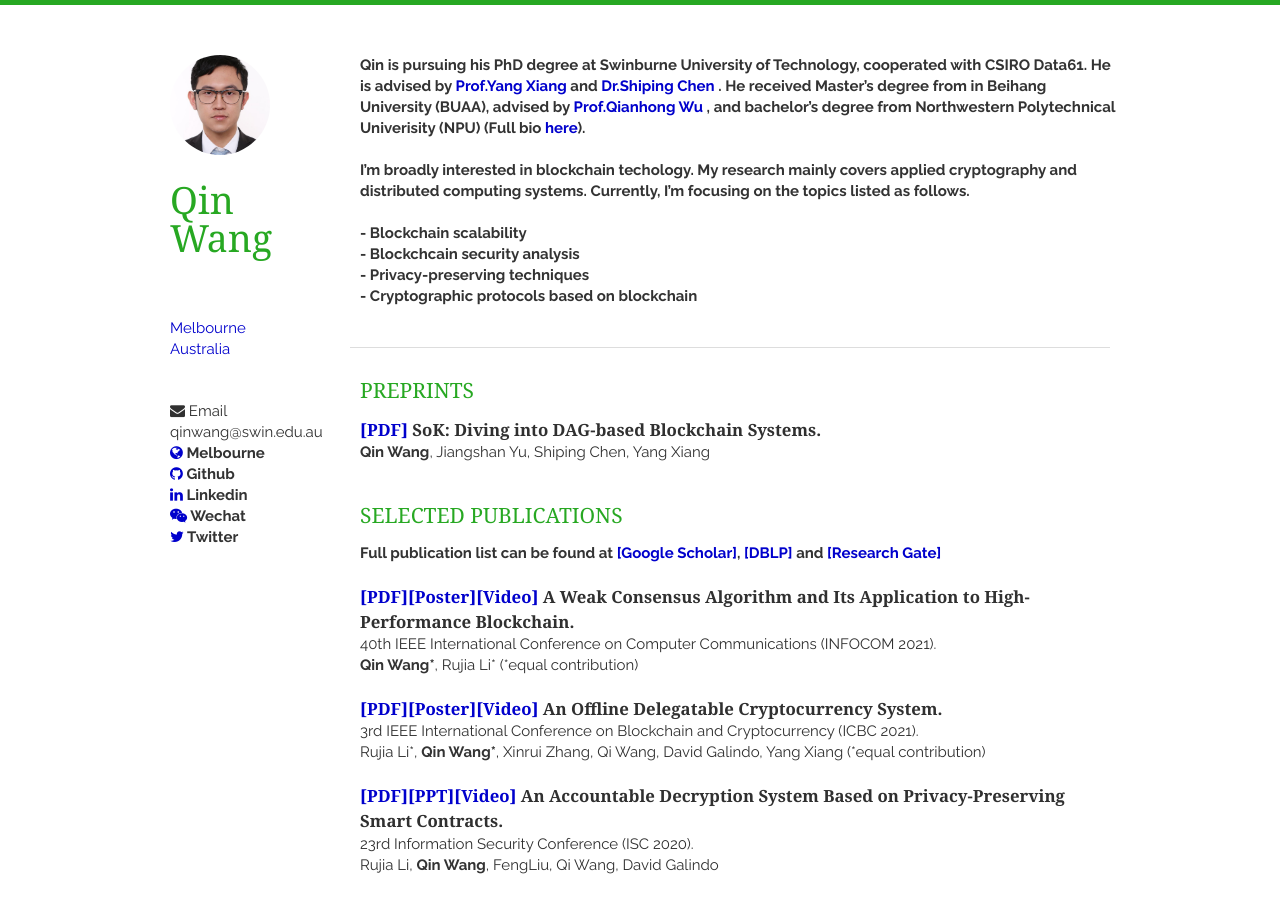
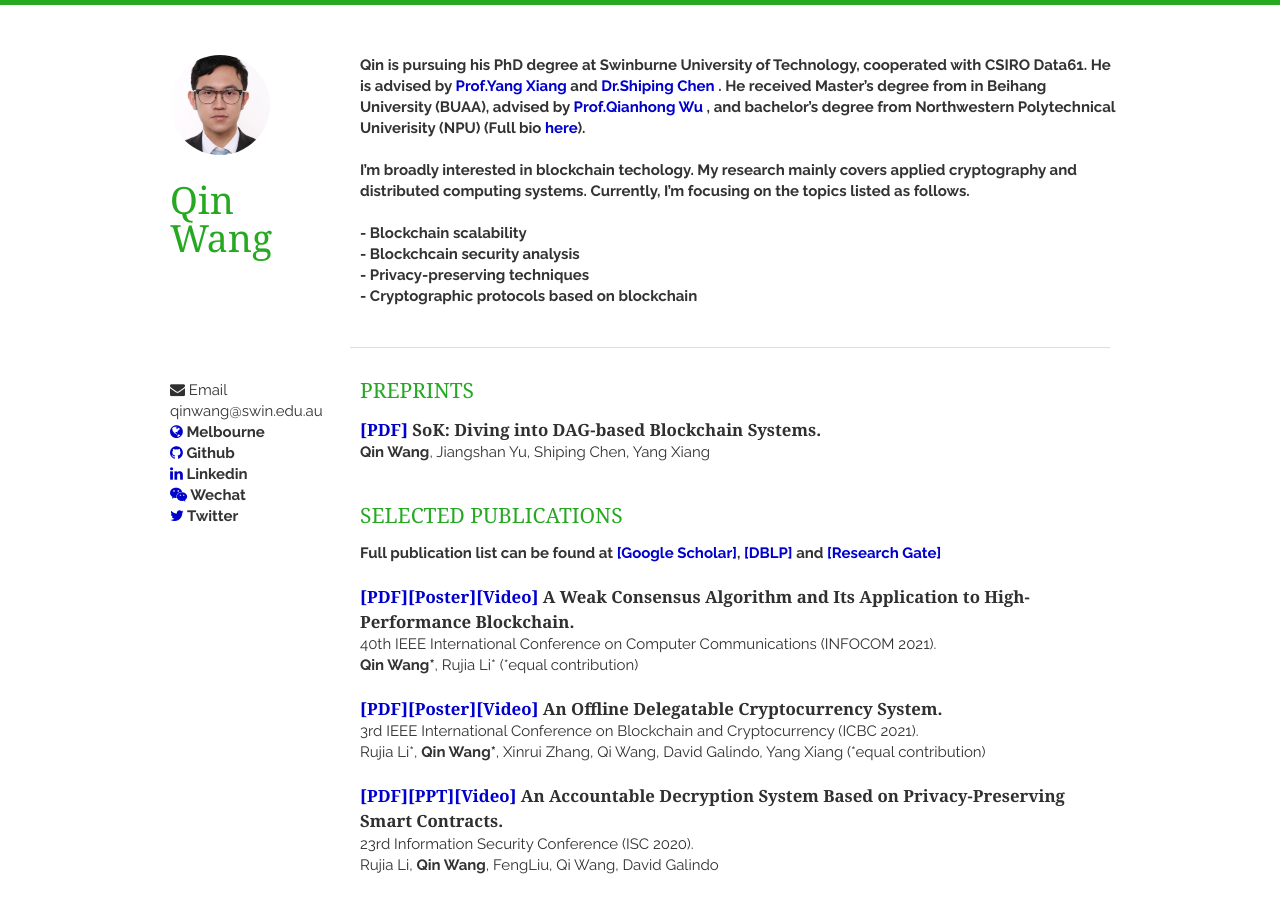
Before and after one commit to AaronWang-git/qinwang-git.github.io, a Jekyll site: the page built from index.html, in a window 1280 px wide and 900 px high. Built offline with Jekyll 4.4.1, drawn with Linux system fonts in a browser that asks for light colours; nearby versions of some CDN libraries; the list of posts is cut into pages by our own code.

Commit message:
Update _config.yml

```diff
--- a/_config.yml
+++ b/_config.yml
@@ -22,12 +22,12 @@
 website_full:
 Email: qinwang@swin.edu.au
 github: qinwang-git
-twitter: twitter
+twitter:
 linkedin: randy-wang/
 google_maps: 'https://goo.gl/maps/vHdYC9ddN18z8uRX9'
 address:
-  city: Melbourne
-  country: Australia
+  city:
+  country:
 google_analytics: <iframe src="https://www.google.com/maps/embed?pb=!1m18!1m12!1m3!1d3151.6554705780577!2d145.03639461573272!3d-37.82153817975105!2m3!1f0!2f0!3f0!3m2!1i1024!2i768!4f13.1!3m3!1m2!1s0x6ad642329bf63f57%3A0xd18a10510bdc56c8!2sSwinburne%20University!5e0!3m2!1szh-CN!2sau!4v1620811493675!5m2!1szh-CN!2sau" width="600" height="450" style="border:0;" allowfullscreen="" loading="lazy"></iframe>
 
 # needed for travis-ci build
```
